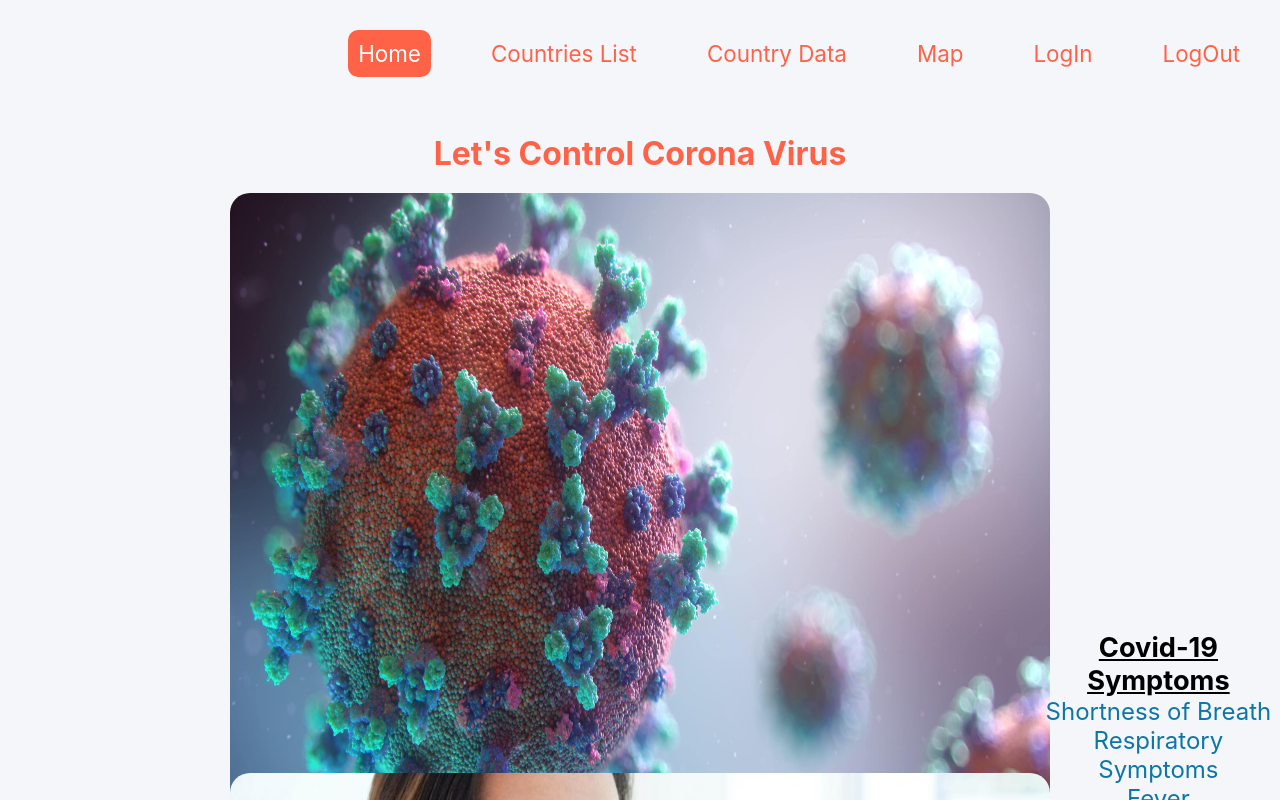
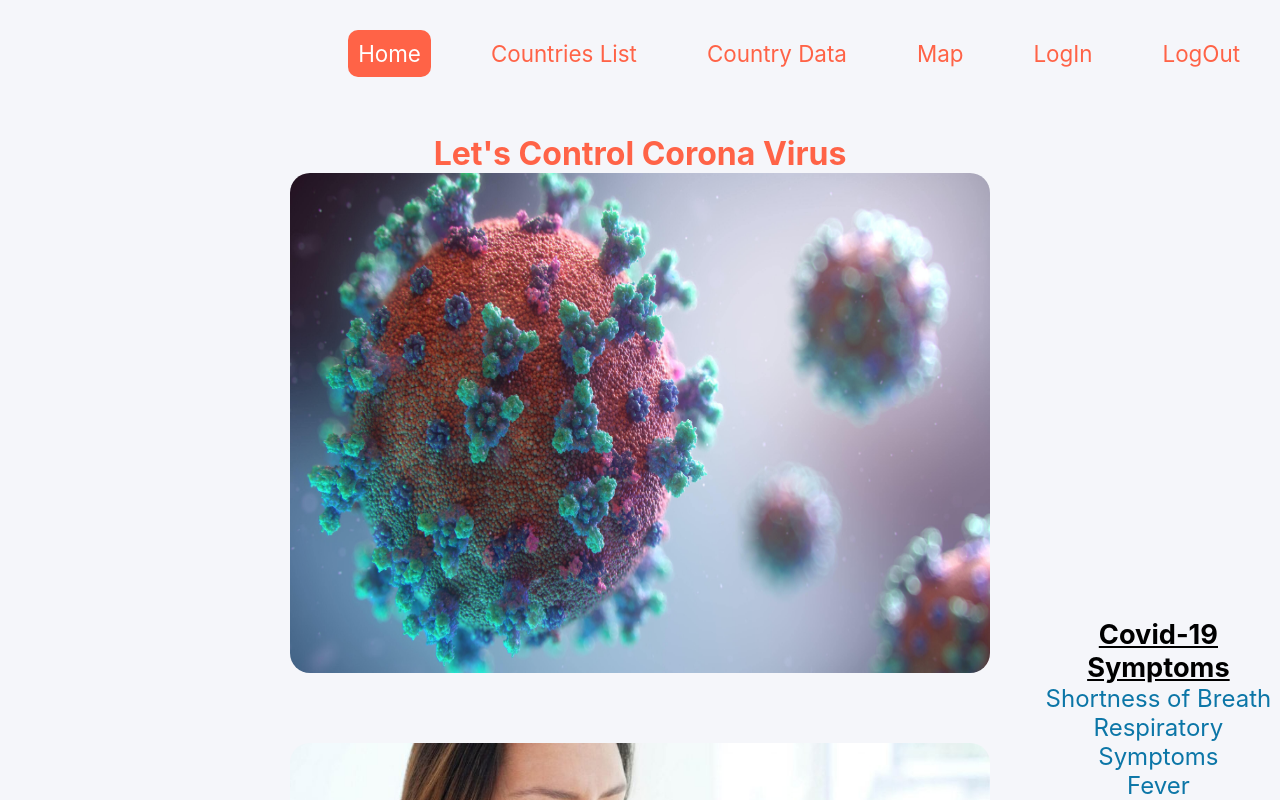
Before and after one commit to DKarimi90/Covid-Tracker, a React (Create React App) app: page / in a window 1280 px wide. Shown: the top 800 px of the page. Built offline with nearby package versions, Linux system fonts and the light colour scheme.

Commit message:
Updated App.css

```diff
--- a/src/App.css
+++ b/src/App.css
@@ -40,7 +40,6 @@ body {
     transform: rotate(360deg);
   }
 }
-
 .nav {
   /* background-color: tomato;  */
   height: 8vh;
@@ -82,8 +81,8 @@ body {
 .container {
   display: grid;
   grid-template-columns: repeat(auto-fit, minmax(800px, 1fr));
-  grid-gap: 20px;
-  margin: 20px;
+  grid-gap: 10px;
+
 }
 .first {
   height: 70vh;
@@ -106,8 +105,8 @@ body {
   border-radius: 20px;
 }
 img {
-  width: 820px;
-  height: 680px;
+  width: 700px;
+  height: 500px;
   border-radius: 20px;
 }
 .right{
```
